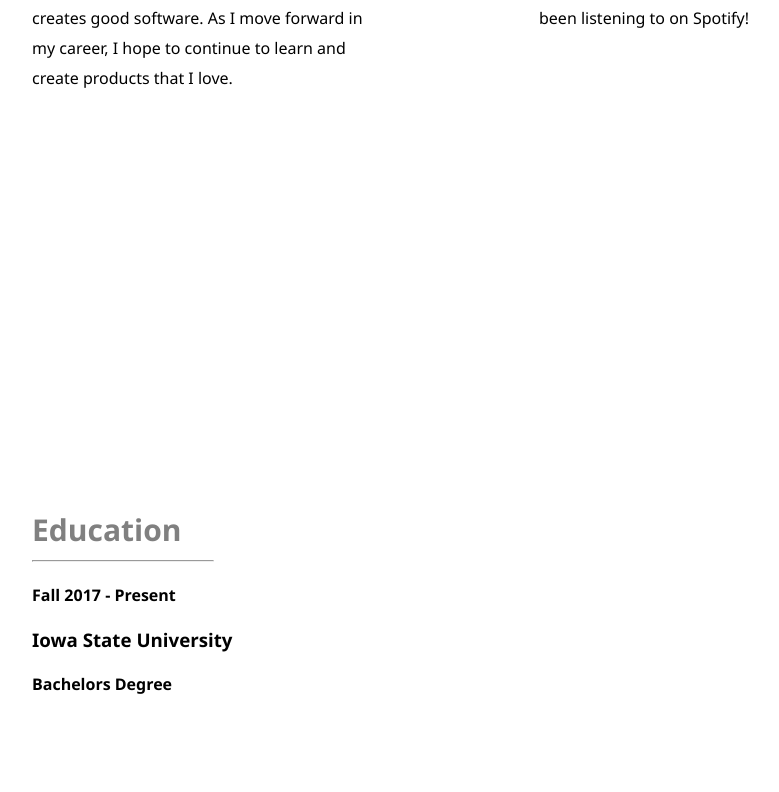
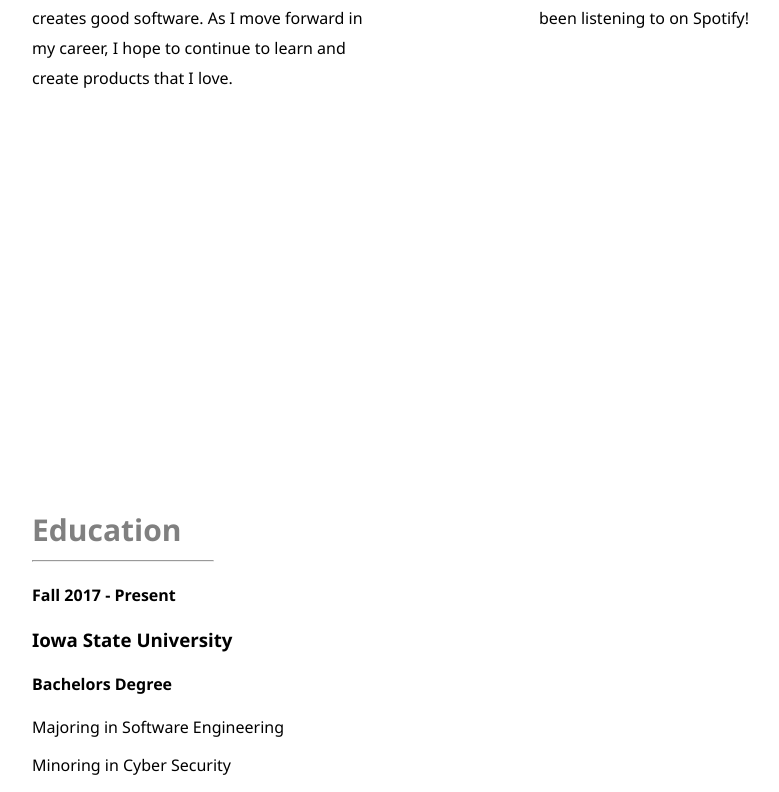
Before and after one commit to dms909/New-Website, a React (Create React App) app: page / in a window 1280 px wide. Shown: the part 1417-2209 px from the top of the page, without its empty margins (226-1005 px from the left). Before the commit the page ends 2133 px from the top, so only its background shows below. Built offline with nearby package versions, Linux system fonts and the light colour scheme.

Commit message:
added major

```diff
--- a/src/components/Education.js
+++ b/src/components/Education.js
@@ -9,6 +9,8 @@ const Education = () => {
             <h4>Fall 2017 - Present</h4>
             <h3>Iowa State University</h3>
             <h4>Bachelors Degree</h4>
+            <p>Majoring in Software Engineering</p>
+            <p>Minoring in Cyber Security</p>
 
         </div>
      );
```
